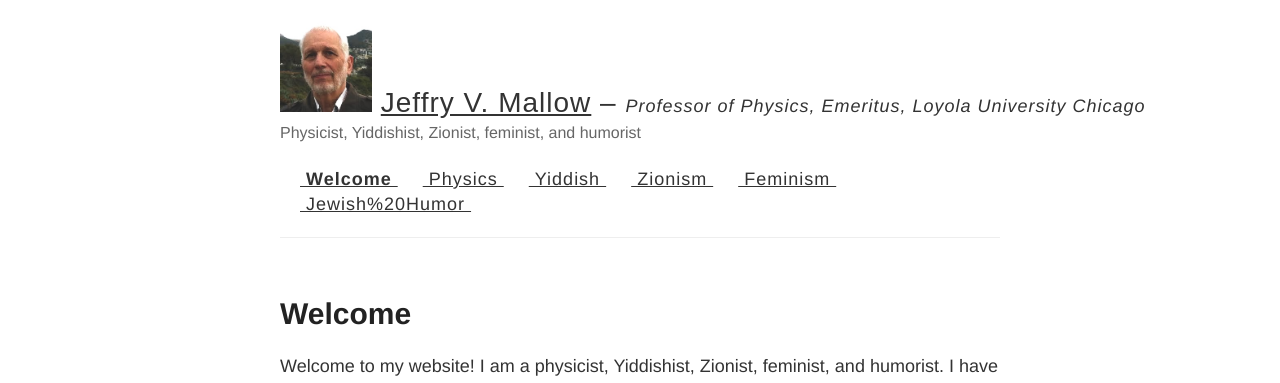
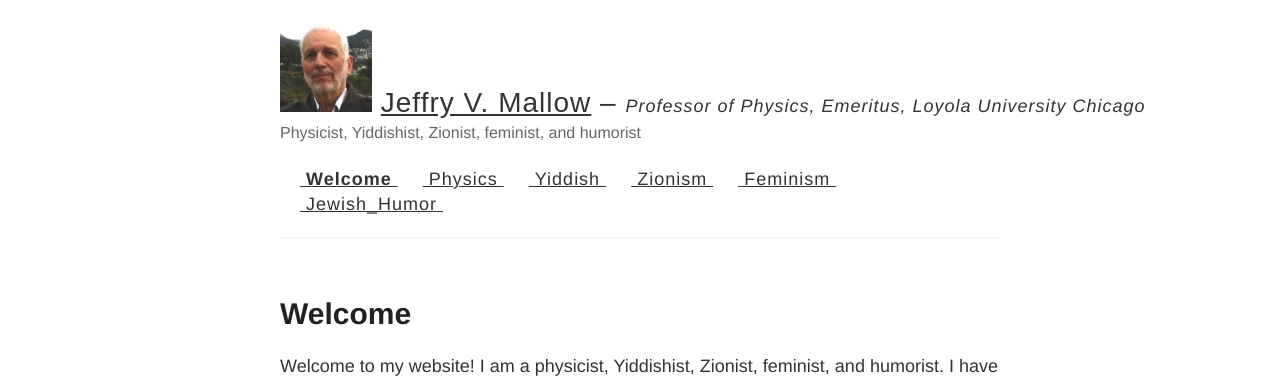
Before and after one commit to jvmallow/jvmallow.github.io, a Jekyll site: the page built from welcome.md, in a window 1280 px wide. Shown: the top 383 px of the page. Built offline with Jekyll 4.4.1, drawn with Linux system fonts in a browser that asks for light colours.

Commit message:
Update navigation.yml

```diff
--- a/_data/navigation.yml
+++ b/_data/navigation.yml
@@ -8,5 +8,5 @@
   link: /Zionism/
 - name: Feminism
   link: /Feminism/
-- name: Jewish%20Humor
-  link: /Jewish%20Humor/
+- name: Jewish_Humor
+  link: /Jewish_Humor/
```
